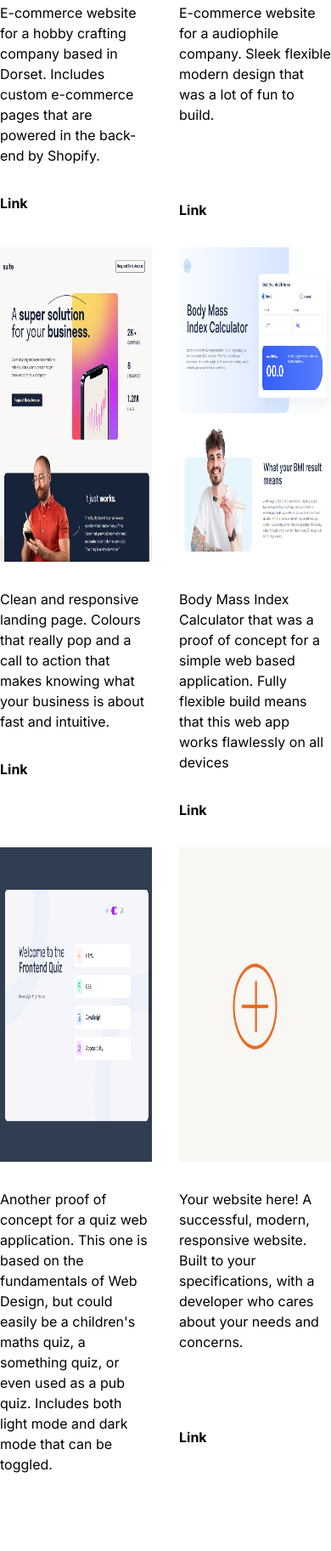
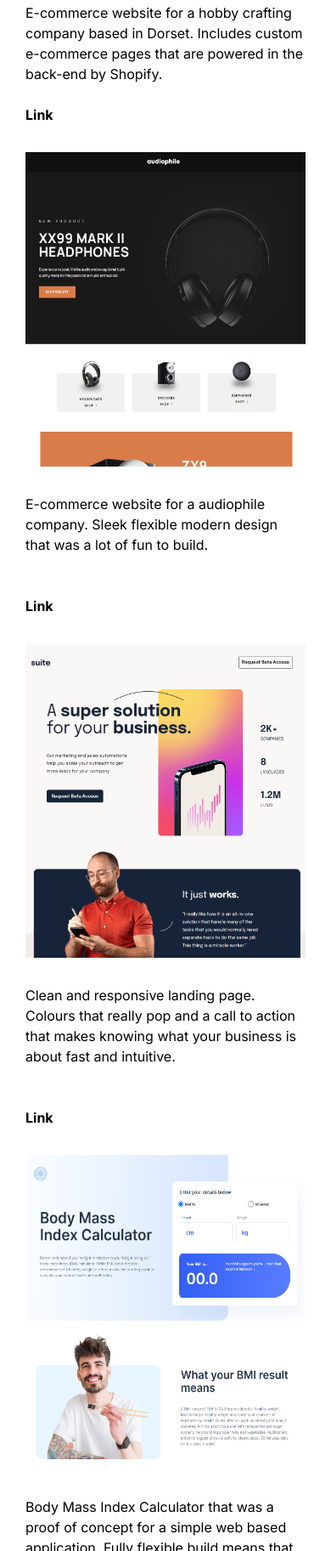
Before and after one commit to ALDono/APTWebsite, a website built with Vite: page index.html in a window 390 px wide. Shown: the part 3067-4892 px from the top of the page at 85% size. Built offline with nearby package versions, Linux system fonts and the light colour scheme.

Commit message:
modified:   index.html 	modified:   style.css

```diff
--- a/index.html
+++ b/index.html
@@ -35,6 +35,7 @@
       <ul id="navList" class="para-bold">
         <li><a class="nav-links" href="index.html">Home</a></li>
         <li><a class="nav-links" href="#about">About Me</a></li>
+        <li><a class="nav-links" href="#portfolio">Portfolio</a></li>
         <li><a class="nav-links" href="#packages">Packages</a></li>
         <li><a href="#contact"><button class="btn">Contact <img src="images/email.png" width="22px" alt=""></button></a></li>
       </ul>
@@ -66,7 +67,7 @@
       <p class="para-main">"Hello! My name's Aubrey and I'm a Dorset-based freelance web developer with a penchant for crafting digital masterpieces from scratch. Unlike relying on website builders, I take pride in handcrafting each line of code, crafting every project with a personal touch and meticulous attention to detail.<br><br>Driven by a passion for coding and an unwavering commitment to quality, I revel in the process of building bespoke websites tailored to the unique needs of my clients. From conceptualization to execution. I'm poised to make my mark in the world of web development, one meticulously crafted website at a time. Let's collaborate and bring your digital vision to life, authentically and elegantly."</p>
     </div>
   </section>
-  <div class="portfolio-title">
+  <div class="portfolio-title" id="portfolio">
     <h2 class="sub-head">Portfolio</h2>
   </div>
   <section class="portfolio-section">
@@ -77,36 +78,28 @@
         <source src="images/sewVideoSmall.mp4" type="video/mp4" />
         Your browser does not support the video tag.
       </video> -->
-      <p>E-commerce website for a hobby crafting company based in Dorset. Includes custom e-commerce pages that are powered in the back-end by Shopify.</p>
-      <a target="_blank" href="https://somethingeveryonewants.co.uk/">Link</a>
+      <p>E-commerce website for a hobby crafting company based in Dorset. Includes custom e-commerce pages that are powered in the back-end by Shopify. <br><br><a target="_blank" href="https://somethingeveryonewants.co.uk/">Link</a></p>
     </div>
     <div class="portfolio-card">
       <img src="images/audioSS.png" alt="">
-      <p>E-commerce website for a audiophile company. Sleek flexible modern design that was a lot of fun to build.</p>
-      <br>
-      <a target="_blank" href="https://aldono.github.io/audiophile/">Link</a>
+      <p>E-commerce website for a audiophile company. Sleek flexible modern design that was a lot of fun to build. <br><br><br><a target="_blank" href="https://aldono.github.io/audiophile/">Link</a></p>
     </div>
     <div class="portfolio-card">
       <img src="images/suiteSS.png" alt="">
-      <p>Clean and responsive landing page. Colours that really pop and a call to action that makes knowing what your business is about fast and intuitive.</p>
-      <a target="_blank" href="https://aldono.github.io/suite-Landing/">Link</a>
+      <p>Clean and responsive landing page. Colours that really pop and a call to action that makes knowing what your business is about fast and intuitive. <br><br><br> <a target="_blank" href="https://aldono.github.io/suite-Landing/">Link</a></p>
     </div>
     <div class="portfolio-card">
       <img src="images/bmiSS.png" alt="">
-      <p>Body Mass Index Calculator that was a proof of concept for a simple web based application. Fully flexible build means that this web app works flawlessly on all devices</p>
-      <a target="_blank" href="https://aldono.github.io/">Link</a>
+      <p>Body Mass Index Calculator that was a proof of concept for a simple web based application. Fully flexible build means that this simple web app works flawlessly on all devices <br><br><a target="_blank" href="https://aldono.github.io/">Link</a></p>
     </div>
     <div class="portfolio-card">
       <img src="images/feqSS.png" alt="">
-      <p>Another proof of concept for a quiz web application. This one is based on the fundamentals of Web Design, but could easily be a children's maths quiz, a something quiz, or even used as a pub quiz. Includes both light mode and dark mode that can be toggled.</p>
+      <p>Another proof of concept for a quiz web application. This one is based on the fundamentals of Web Design, but could easily be a children's maths quiz, a something quiz, or even used as a pub quiz. Includes both light mode and dark mode that can be toggled. <br><br><a target="_blank" href="https://aldono.github.io/frontendquiz/">Link</a></p>
       <br>
-      <a target="_blank" href="https://aldono.github.io/frontendquiz/">Link</a>
     </div>
     <div class="portfolio-card">
       <a href="#packages"><img src="images/ywhSS.png" alt=""></a>
-      <p>Your website here! A successful, modern, responsive website. Built to your specifications, with a developer who cares about your needs and concerns.</p>
-      <br>
-      <a href="#packages">Link</a>
+      <p>Your website here! A successful, modern, responsive website. Built to your specifications, with a developer who cares about your needs and concerns. <br><br> <a href="#packages">Link</a></p>
     </div>
   </section>
 
--- a/style.css
+++ b/style.css
@@ -415,7 +415,7 @@ main{
 
 .portfolio-section{
   display: grid;
-  grid-template-columns: 1fr 1fr;
+  grid-template-columns: 1fr;
   gap: 2rem;
   justify-items: center;
   max-width: 1000px;
@@ -442,6 +442,12 @@ main{
 .portfolio-title{
   text-align: center;
   margin-top: 4rem;
+}
+
+@media(min-width: 750px){
+  .portfolio-section{
+    grid-template-columns: 1fr 1fr;
+  }
 }
 
 /* Article section */
```
